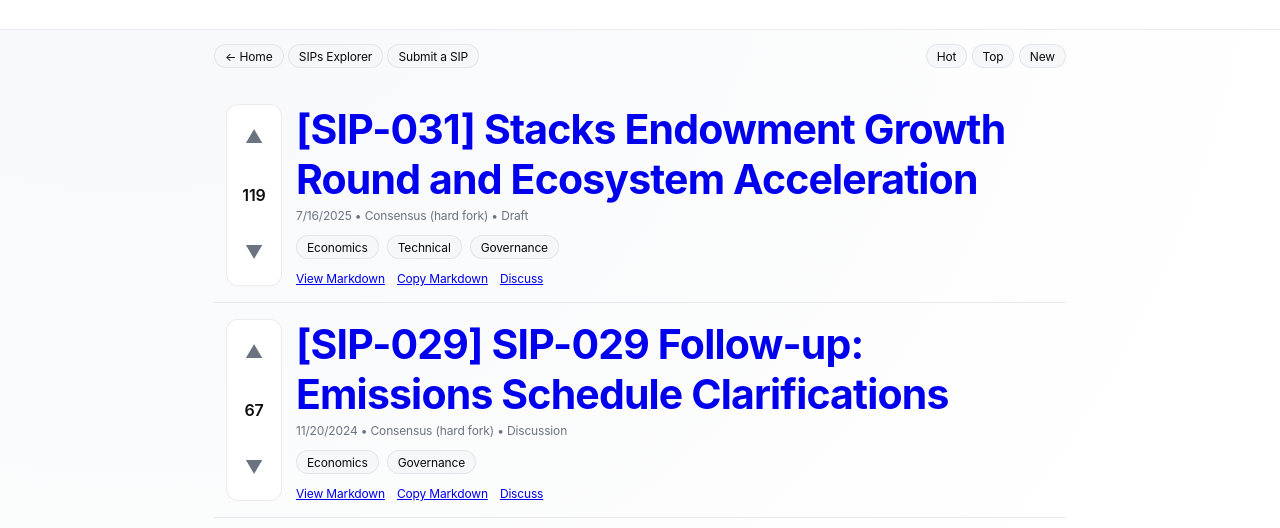
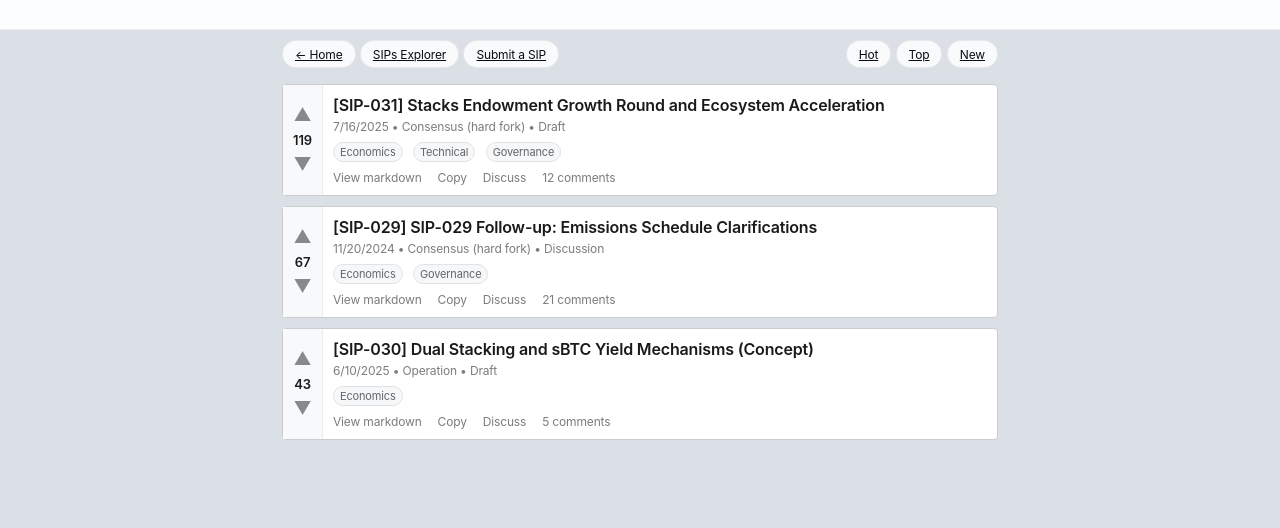
Before and after one commit to exponentlabshq/stacks-catalyst-rfc-sip, a plain HTML site: page view-submitted-sips.html in a window 1280 px wide. Shown: the part 112-640 px from the top of the page. Drawn offline with Linux system fonts and the light colour scheme.

Commit message:
style(submissions): redesign to Reddit-like feed (colors/layout/vote column)

```diff
--- a/view-submitted-sips.html
+++ b/view-submitted-sips.html
@@ -7,18 +7,26 @@
     <link rel="icon" href="/favicon/favicon.ico" sizes="any" />
     <link rel="stylesheet" href="./styles.css" />
     <style>
-      .list { max-width: 900px; margin: 20px auto; padding: 0 24px; }
-      .item { display: grid; grid-template-columns: 56px 1fr; gap: 14px; padding: 16px 12px; border-bottom: 1px solid var(--border); }
-      .votes { display: grid; place-items: center; width: 56px; border: 1px solid var(--border); border-radius: 12px; background: var(--card); }
-      .vote-btn { cursor: pointer; user-select: none; font-size: 18px; line-height: 1; padding: 6px; color: var(--muted); }
-      .vote-btn.active { color: var(--text); }
-      .score { font-weight: 600; }
-      .title a { text-decoration: none; }
-      .meta { color: var(--muted); font-size: 12px; margin-top: 4px; }
-      .actions { display: flex; gap: 12px; margin-top: 10px; font-size: 12px; }
-      .chip { height: 24px; padding: 0 10px; border-radius: 999px; border: 1px solid var(--border); background: var(--bg-weak); display: inline-flex; align-items: center; }
-      .toolbar { display:flex; gap:10px; align-items:center; justify-content: space-between; margin: 14px auto; max-width: 900px; padding: 0 24px; }
-      .toolbar a { text-decoration: none; }
+      body { background: #dae0e6; }
+      .feed { max-width: 740px; margin: 16px auto; padding: 0 12px; }
+      .post { display: grid; grid-template-columns: 40px auto; background: #fff; border: 1px solid #ccc; border-radius: 4px; margin-bottom: 10px; }
+      .vote-col { background: #f8f9fa; display: grid; align-content: center; justify-items: center; padding: 8px 0; border-right: 1px solid #ededed; }
+      .vote-btn { cursor: pointer; user-select: none; font-size: 18px; line-height: 1; padding: 4px; color: #878a8c; }
+      .vote-btn.up.active { color: #ff4500; }
+      .vote-btn.down.active { color: #7193ff; }
+      .score { font-weight: 600; color: #1a1a1b; font-size: 13px; margin: 4px 0; }
+      .post-body { padding: 8px 10px 10px 10px; }
+      .post-title { margin: 2px 0 4px 0; font-size: 16px; font-weight: 600; }
+      .post-title a { color: #1a1a1b; text-decoration: none; }
+      .post-title a:hover { text-decoration: underline; }
+      .post-meta { color: #7c7c7c; font-size: 12px; }
+      .tag { display: inline-block; background: #f6f7f8; color: #636669; border: 1px solid #e2e3e5; padding: 2px 6px; border-radius: 12px; font-size: 11px; margin-right: 6px; }
+      .action-bar { display: flex; gap: 16px; color: #7c7c7c; font-size: 12px; margin-top: 8px; }
+      .action { cursor: pointer; text-decoration: none; color: inherit; }
+      .action:hover { color: #1a1a1b; }
+      .toolbar { display:flex; gap:10px; align-items:center; justify-content: space-between; margin: 10px auto; max-width: 740px; padding: 0 12px; }
+      .tab { display:inline-flex; align-items:center; padding: 6px 10px; border: 1px solid #e2e3e5; background:#fff; color:#1a1a1b; border-radius: 4px; text-decoration:none; font-size: 13px; }
+      .tab.active { border-color:#ff4500; }
     </style>
   </head>
   <body>
@@ -44,7 +52,7 @@
       </div>
     </nav>
 
-    <main class="list" id="list" aria-live="polite"></main>
+    <main class="feed" id="list" aria-live="polite"></main>
 
     <script>
       const $ = (s,r=document)=>r.querySelector(s);
@@ -78,33 +86,17 @@
       function renderItem(it){
         const s = scoreOf(it);
         const local = getVotes()[it.id] || 0;
-        const chips = (it.consideration||[]).map(c=>`<span class="chip">${c}</span>`).join(' ');
+        const tags = (it.consideration||[]).map(c=>`<span class=\"tag\">${c}</span>`).join(' ');
+        const comments = it.comments || 0;
         return `
-          <article class="item" data-id="${it.id}">
-            <div class="votes">
-              <div class="vote-btn ${local===1?'active':''}" data-vote="up">▲</div>
-              <div class="score">${s}</div>
-              <div class="vote-btn ${local===-1?'active':''}" data-vote="down">▼</div>
-            </div>
-            <div>
-              <h3 class="title"><a href="#">[SIP-${it.sip || 'TBD'}] ${it.title}</a></h3>
-              <div class="meta">${new Date(it.created).toLocaleDateString()} • ${it.type || ''} • ${it.status || ''}</div>
-              <div class="meta">${chips}</div>
-              <div class="actions">
-                <a href="#" data-action="view">View Markdown</a>
-                <a href="#" data-action="copy">Copy Markdown</a>
-                <a href="#" data-action="discuss">Discuss</a>
-              </div>
-            </div>
-          </article>
-        `;
+          <article class=\"post\" data-id=\"${it.id}\">\n            <div class=\"vote-col\">\n              <div class=\"vote-btn up ${local===1?'active':''}\" data-vote=\"up\">▲</div>\n              <div class=\"score\">${s}</div>\n              <div class=\"vote-btn down ${local===-1?'active':''}\" data-vote=\"down\">▼</div>\n            </div>\n            <div class=\"post-body\">\n              <div class=\"post-title\"><a href=\"#\">[SIP-${it.sip || 'TBD'}] ${it.title}</a></div>\n              <div class=\"post-meta\">${new Date(it.created).toLocaleDateString()} • ${it.type || ''} • ${it.status || ''}</div>\n              <div style=\"margin-top:6px;\">${tags}</div>\n              <div class=\"action-bar\">\n                <a class=\"action\" href=\"#\" data-action=\"view\">View markdown</a>\n                <a class=\"action\" href=\"#\" data-action=\"copy\">Copy</a>\n                <a class=\"action\" href=\"#\" data-action=\"discuss\">Discuss</a>\n                <span class=\"action\">${comments} comments</span>\n              </div>\n            </div>\n          </article>\n        `;
       }
 
       function render(){
         const list = $('#list');
         list.innerHTML = sortData().map(renderItem).join('');
         // attach handlers
-        $$('.item').forEach(card => {
+        $$('.post').forEach(card => {
           const id = card.getAttribute('data-id');
           card.querySelector('[data-vote="up"]').onclick = () => vote(id, 1);
           card.querySelector('[data-vote="down"]').onclick = () => vote(id, -1);
```
